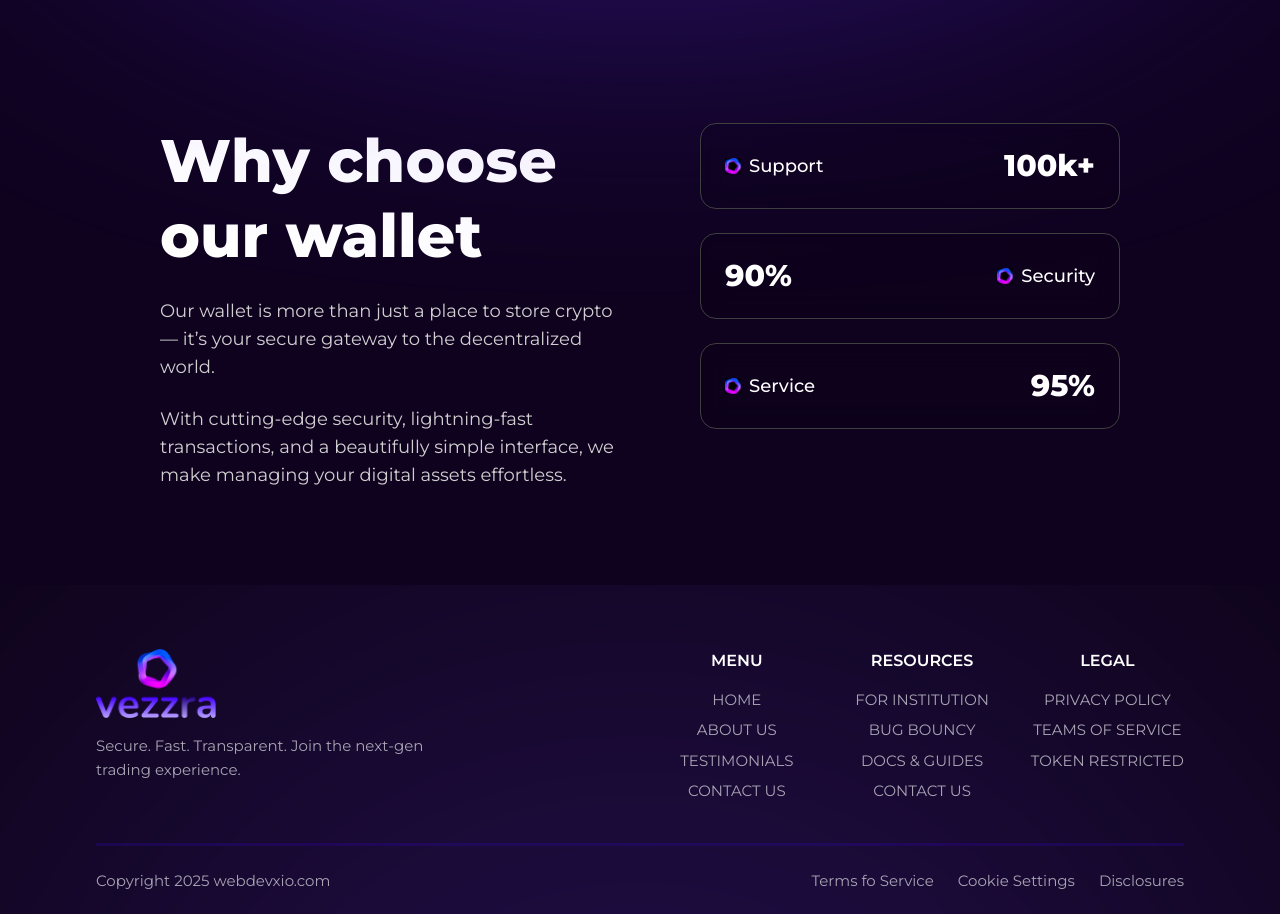
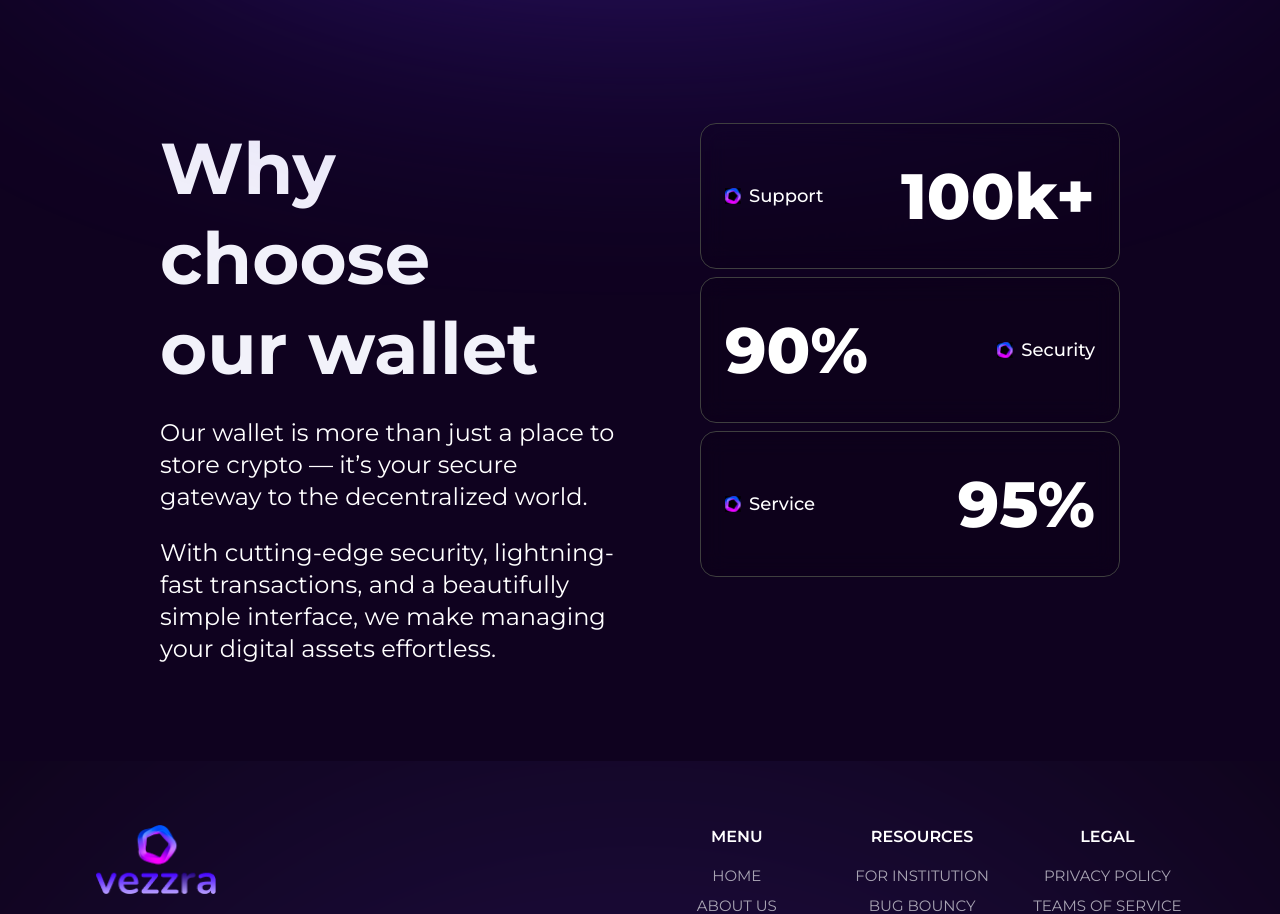
Before and after one commit to TamimOp/vezzra, a Next.js app: page / in a window 1280 px wide. Shown: the part 1180-2094 px from the top of the page. Built offline with nearby package versions, Linux system fonts and the light colour scheme.

Commit message:
Update WhyChoose component styles for improved readability and consistency

```diff
--- a/components/WhyChoose.tsx
+++ b/components/WhyChoose.tsx
@@ -6,15 +6,15 @@ export default function WhyChoose() {
       <div className="max-w-7xl mx-auto flex flex-col lg:flex-row justify-between items-start gap-20">
         {/* Left Text Section */}
         <div className="flex-1">
-          <h2 className="text-5xl md:text-6xl font-extrabold leading-tight mb-6">
+          <h2 className="text-5xl md:text-7xl text-[#F2F2FA] font-bold leading-tight mb-6">
             Why choose <br />
             our wallet
           </h2>
-          <p className="text-lg text-[#D0D0D0] mb-6">
+          <p className="text-2xl text-[#FFFFFF] mb-6">
             Our wallet is more than just a place to store crypto — it’s your
             secure gateway to the decentralized world.
           </p>
-          <p className="text-lg text-[#D0D0D0]">
+          <p className="text-2xl text-[#FFFFFF]">
             With cutting-edge security, lightning-fast transactions, and a
             beautifully simple interface, we make managing your digital assets
             effortless.
@@ -22,7 +22,7 @@ export default function WhyChoose() {
         </div>
 
         {/* Right Stats Section */}
-        <div className="flex flex-col gap-6 w-full lg:w-[420px]">
+        <div className="flex flex-col gap-2 w-full lg:w-[420px]">
           {/* Card 1 */}
           <div className="flex justify-between items-center border border-[#3F3F3F] rounded-2xl px-6 py-6 bg-black/10 backdrop-blur-md">
             <div className="flex items-center gap-2">
@@ -34,12 +34,12 @@ export default function WhyChoose() {
               />
               <span className="text-white text-lg font-medium">Support</span>
             </div>
-            <span className="text-white text-3xl font-extrabold">100k+</span>
+            <span className="text-white text-[64px] font-extrabold">100k+</span>
           </div>
 
           {/* Card 2 */}
           <div className="flex justify-between items-center border border-[#3F3F3F] rounded-2xl px-6 py-6 bg-black/10 backdrop-blur-md">
-            <span className="text-white text-3xl font-extrabold">90%</span>
+            <span className="text-white text-[64px] font-extrabold">90%</span>
             <div className="flex items-center gap-2">
               <Image
                 src="/assets/Rectangle.svg"
@@ -62,7 +62,7 @@ export default function WhyChoose() {
               />
               <span className="text-white text-lg font-medium">Service</span>
             </div>
-            <span className="text-white text-3xl font-extrabold">95%</span>
+            <span className="text-white text-[64px] font-extrabold">95%</span>
           </div>
         </div>
       </div>
```
